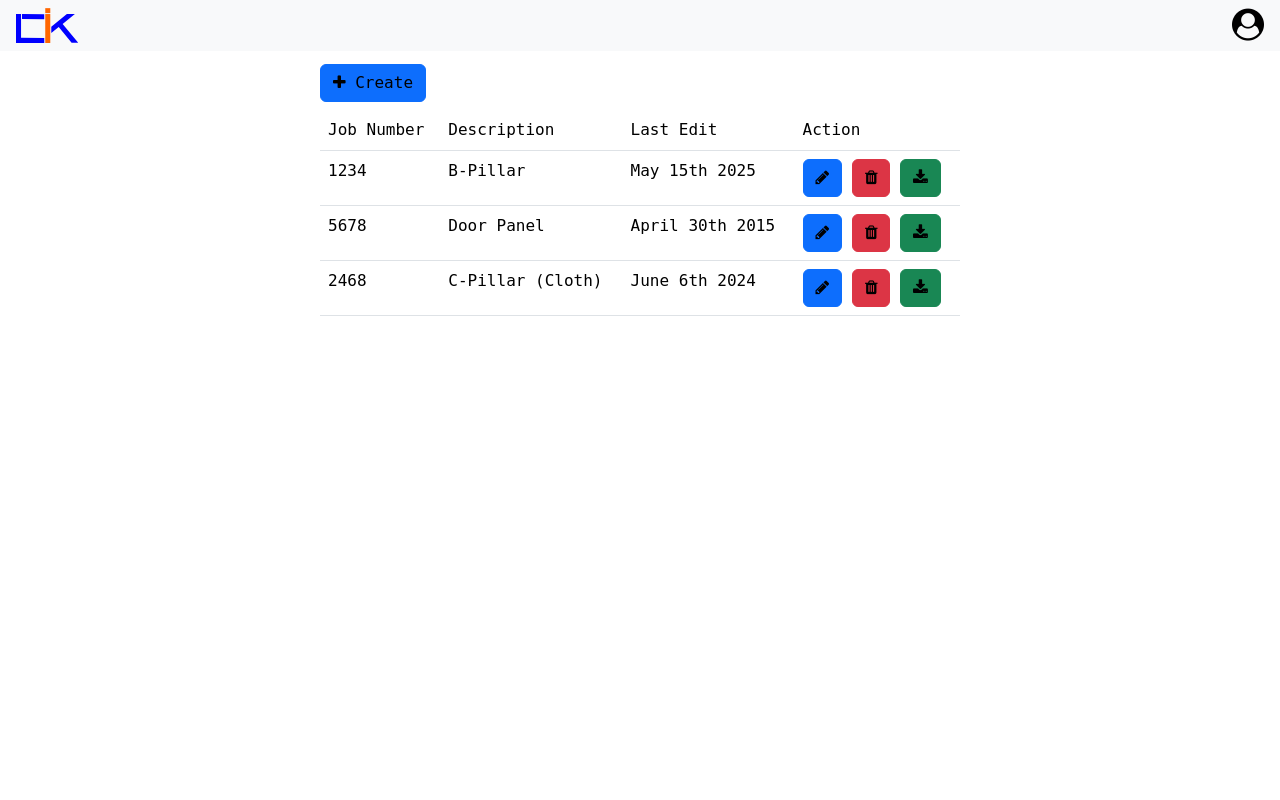
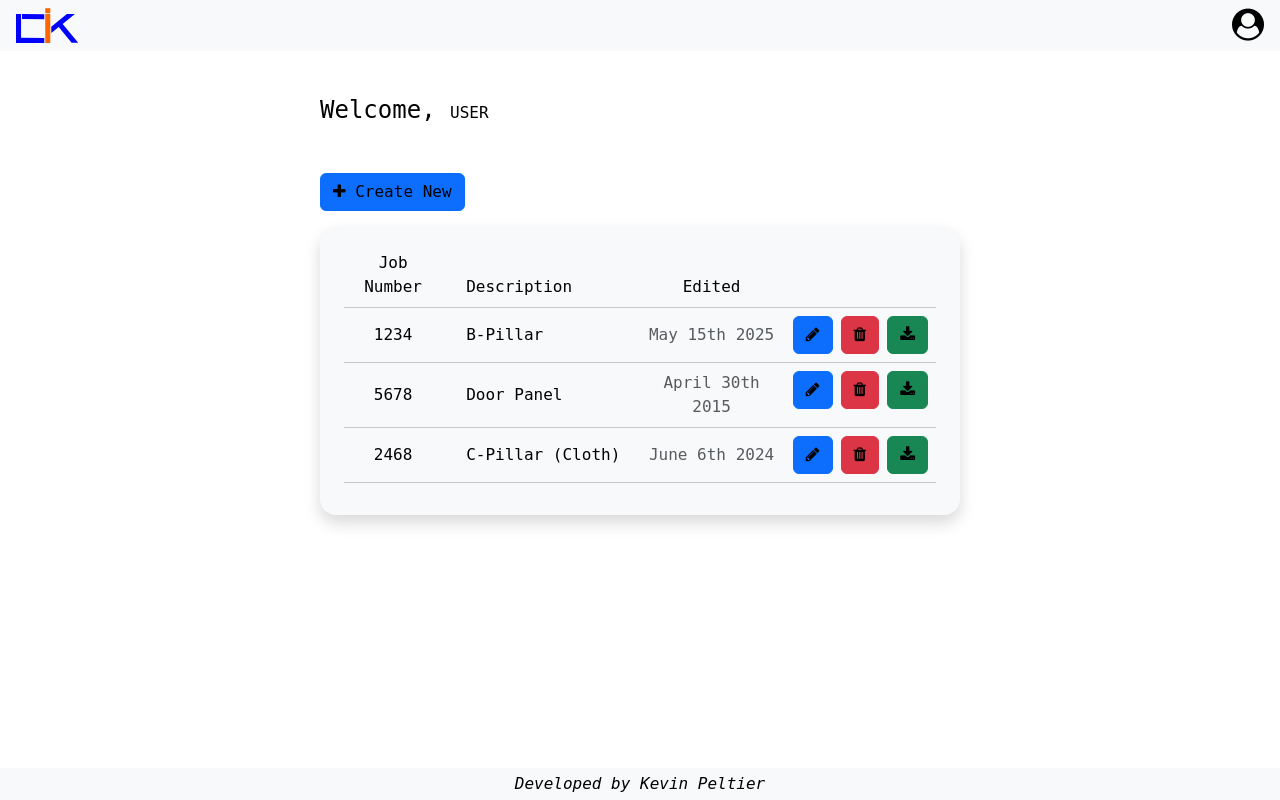
Before and after one commit to kevinpeltier/moldIQ, a PHP site: page /home.php in a window 1280 px wide. Run offline with PHP 8.4, Linux system fonts and the light colour scheme; some libraries are stand-ins or nearby versions.

Commit message:
more foundational added

```diff
--- /dev/null
+++ b/components/footer.php
@@ -0,0 +1,3 @@
+    <footer class="fixed-bottom bg-light text-dark text-center py-1">
+        <i>Developed by Kevin Peltier</i>
+    </footer>
--- a/components/hotButtons.php
+++ b/components/hotButtons.php
@@ -1,7 +1,7 @@
-<div class="w-50 mx-auto" style="margin-top: 4rem;">
+<div class="w-50 mx-auto mt-5">
     <div class="w-100 d-flex flex-row">
         <button class="btn btn-primary">
-            <i class="fa fa-plus" aria-hidden="true"></i> <span>Create</span>
+            <i class="fa fa-plus" aria-hidden="true"></i> <span>Create New</span>
         </button>
     </div>
 </div>
--- a/components/nav.php
+++ b/components/nav.php
@@ -1,11 +1,4 @@
-<nav>
-    <!-- <ul class="d-flex flex-row">
-        <img class="navLogo" id="navBarLogo" src="./images/navLogo.svg" alt="" >
-        <li><a href="home.php"><i class="fa fa-tachometer fa-2x" aria-hidden="true"></i></a></li>
-        <li><a href="calc.php">NEW CALCULATION</a></li>
-        <li><a href="settings.php"><i class="fa fa-user-circle fa-2x" aria-hidden="true"></i></a></li>
-    </ul> -->
-
+<nav class="pb-5 mb-5">
 
     <div class="w-100 bg-light d-flex flex-row justify-content-between align-items-center fixed-top mb-3">
         <div class="py-2 px-3">
@@ -16,5 +9,4 @@
         </div>
     </div>
 
-
 </nav>
--- a/components/tableListings.php
+++ b/components/tableListings.php
@@ -1,43 +1,48 @@
-
-<div class="w-50 w-m-25 m-auto bg-light mt-2">
-    <table class="table table-hover">
+<div class="w-50 w-md-100 m-auto bg-light mt-3 rounded-4 shadow px-4  py-3 able-responsive overflow-y-scroll">
+    <table class="table table-hover table-light">
         <thead>
             <tr>
-            <th scope="col">Job Number</th>
-            <th scope="col">Description</th>
-            <th scope="col">Last Edit</th>
-            <th scope="col">Action</th>
+            <th scope="col" class="col-2 text-center">Job Number</th>
+            <th scope="col" class="col-4 ps-4">Description</th>
+            <th scope="col" class="col-3 text-center">Edited</th>
+            <th scope="col" class="col-3"></th>
             </tr>
         </thead>
         <tbody>
             <tr>
-            <th scope="row">1234</th>
-            <td>B-Pillar</td>
-            <td>May 15th 2025</td>
+                <td scope="row" class="align-middle text-center">1234</td>
+                <td class="align-middle ps-4">B-Pillar</td>
+                <td class="align-middle text-center text-muted">May 15th 2025</td>
                 <td>
+                    <div class="d-flex flex-row justify-content-center gap-2 align-middle">
                         <button class="btn btn-primary text-white"><i class="fa fa-pencil" aria-hidden="true"></i></button>
                         <button class="btn btn-danger text-white"><i class="fa fa-trash" aria-hidden="true"></i></button>
                         <button class="btn btn-success text-white"><i class="fa fa-download" aria-hidden="true"></i></button>
+                    </div>
                 </td>
             </tr>
             <tr>
-            <th scope="row">5678</th>
-            <td>Door Panel</td>
-            <td>April 30th 2015</td>
+                <td scope="row" class="align-middle text-center">5678</td>
+                <td class="align-middle ps-4">Door Panel</td>
+                <td class="align-middle text-center text-muted">April 30th 2015</td>
                 <td>
+                    <div class="d-flex flex-row justify-content-center gap-2 align-middle">
                         <button class="btn btn-primary text-white"><i class="fa fa-pencil" aria-hidden="true"></i></button>
                         <button class="btn btn-danger text-white"><i class="fa fa-trash" aria-hidden="true"></i></button>
                         <button class="btn btn-success text-white"><i class="fa fa-download" aria-hidden="true"></i></button>
+                    </div>
                 </td>
             </tr>
             <tr>
-            <th scope="row">2468</th>
-            <td>C-Pillar (Cloth)</td>
-            <td>June 6th 2024</td>
+                <td scope="row" class="align-middle text-center">2468</td>
+                <td class="align-middle ps-4">C-Pillar (Cloth)</td>
+                <td class="align-middle text-center text-muted">June 6th 2024</td>
                 <td>
+                    <div class="d-flex flex-row justify-content-center gap-2 align-middle">
                         <button class="btn btn-primary text-white"><i class="fa fa-pencil" aria-hidden="true"></i></button>
                         <button class="btn btn-danger text-white"><i class="fa fa-trash" aria-hidden="true"></i></button>
                         <button class="btn btn-success text-white"><i class="fa fa-download" aria-hidden="true"></i></button>
+                    </div>
                 </td>
             </tr>
         </tbody>
--- /dev/null
+++ b/components/welcomeComp.php
@@ -0,0 +1,3 @@
+<div class="w-50 mx-auto">
+    <h4 class="w-100">Welcome, <span>USER</span></h4>
+</div>
--- a/home.php
+++ b/home.php
@@ -20,12 +20,21 @@
 
     <?php include './components/nav.php' ?>
 
+    <?php include './components/welcomeComp.php' ?>
+
     <?php include './components/hotButtons.php' ?>
 
     <?php include './components/tableListings.php'?>
 
+
+
+
+
+    <?php include './components/footer.php' ?>
+
+
     <!-- Reg Scripts -->
-
+    <script src="./scripts/homeScript.js"></script>
 
     <!-- bootstrap Scripts -->
      <script src="./node_modules/bootstrap/dist/js/bootstrap.js"></script>
```
Also changed, not shown: scripts/homeScript.js (added). Lines whose indentation alone changed are shown as unchanged.
